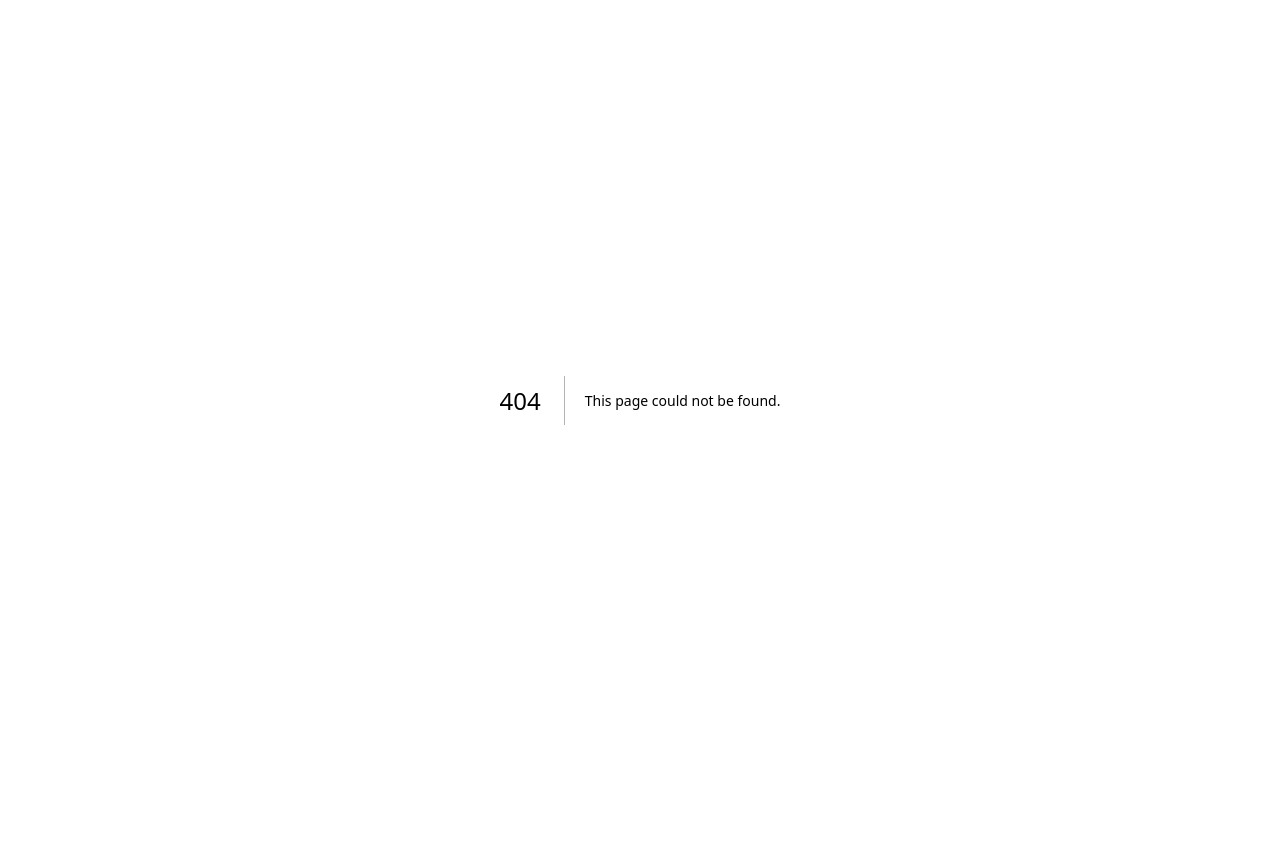
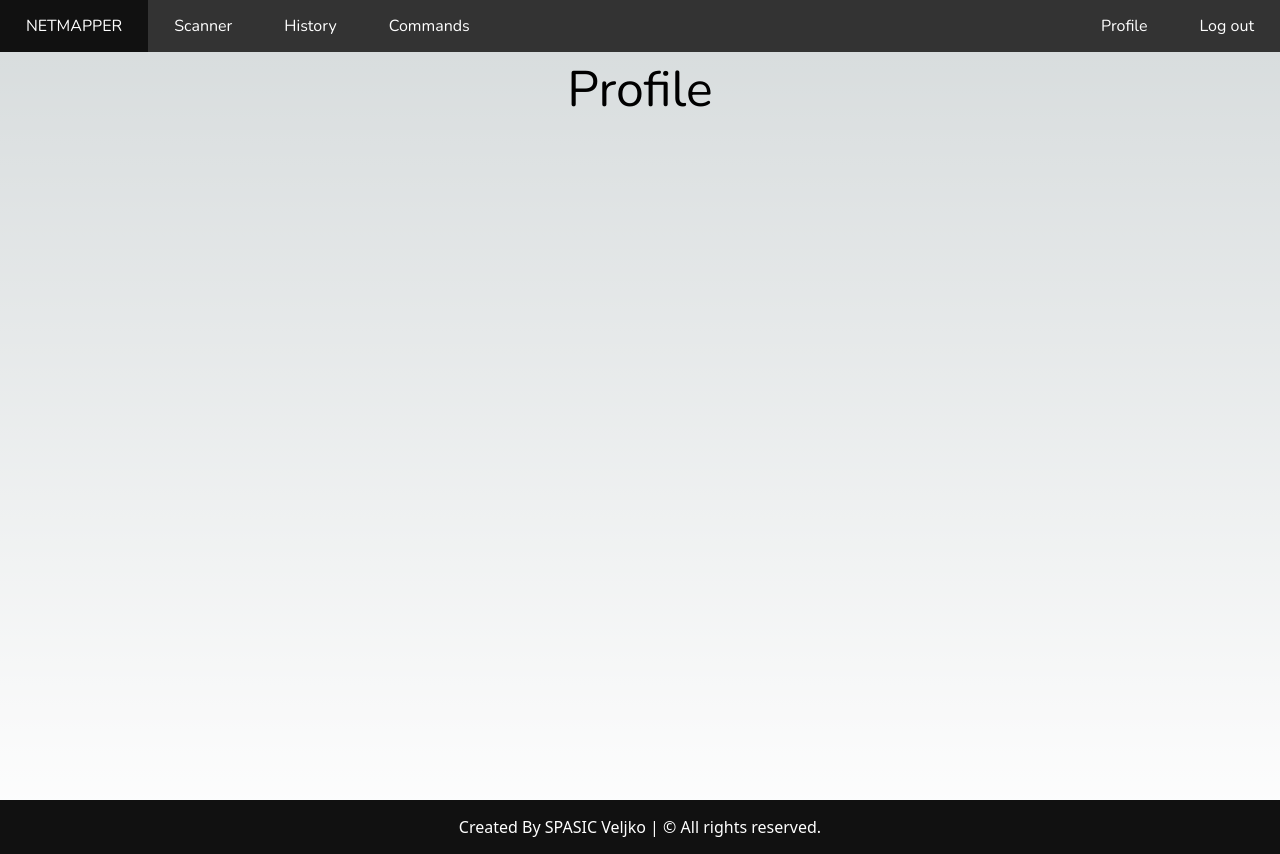
Before and after one commit to TheVSDev/netmapper, a Next.js app: page /profile in a window 1280 px wide. Before the commit this address had no page. Before the commit the page ends 800 px from the top, so only its background shows below. Built offline with nearby package versions, Linux system fonts and the light colour scheme.

Commit message:
done: reorganizing navbar

```diff
--- /dev/null
+++ b/src/pages/profile.jsx
@@ -0,0 +1,26 @@
+// Imports
+import Head from "next/head"
+
+import styles from "@/web/styles/Home.module.css"
+import Title from "@/web/components/Title"
+import NavBar from "@/web/components/NavBar"
+import Footer from "@/web/components/Footer"
+
+const Profile = () => {
+    return (
+        <>
+            <Head>
+                <meta name="viewport" content="width=device-width, initial-scale=1" />
+                <link rel="icon" href="/favicon.svg" />
+                <title>Net Mapper</title>
+            </Head>
+            <main className={styles.main}>
+                <NavBar />
+                <Title titleLabel="Profile" />
+            </main>
+            <Footer />
+        </>
+    )
+}
+
+export default Profile
--- a/src/pages/sign-in.jsx
+++ b/src/pages/sign-in.jsx
@@ -4,7 +4,7 @@ import * as yup from "yup"
 
 import SubmitButton from "@/web/components/SubmitButton.jsx"
 import styles from "@/web/styles/Home.module.css"
-import NavBar from "@/web/components/NavBar"
+import NotConnectedNavbar from "@/web/components/NotConnectedNavbar"
 import Form from "@/web/components/Form"
 import FormField from "@/web/components/FormField"
 import Footer from "@/web/components/Footer"
@@ -30,7 +30,7 @@ const SignIn = () => {
           <title>Net Mapper</title>
       </Head>
       <main className={styles.main}>
-        <NavBar />
+        <NotConnectedNavbar />
         <br />
         <Form
           title="Sign In"
--- a/src/pages/sign-up.jsx
+++ b/src/pages/sign-up.jsx
@@ -4,7 +4,7 @@ import * as yup from "yup"
 import { useRouter } from "next/router.js"
 
 import styles from "@/web/styles/Home.module.css"
-import NavBar from "@/web/components/NavBar"
+import NotConnectedNavbar from "@/web/components/NotConnectedNavbar"
 import Footer from "@/web/components/Footer"
 import Form from "@/web/components/Form.jsx"
 import FormField from "@/web/components/FormField.jsx"
@@ -62,7 +62,7 @@ const SignUp = () => {
           <title>Net Mapper</title>
       </Head>
       <main className={styles.main}>
-        <NavBar />
+        <NotConnectedNavbar />
         <br />
         <Form
           title="Sign Up"
--- a/src/web/components/NavBar.jsx
+++ b/src/web/components/NavBar.jsx
@@ -20,10 +20,10 @@ function NavBar() {
         <Link className={styles.navbarA} href="/commands">Commands</Link>
       </li>
       <li className={styles.navbarLiSign}>
-        <Link className={styles.navbarA} href="/sign-up">Sign up</Link>
+        <Link className={styles.navbarA} href="/">Log out</Link>
       </li>
       <li className={styles.navbarLiSign}>
-        <Link className={styles.navbarA} href="/sign-in">Sign in</Link>
+        <Link className={styles.navbarA} href="/profile">Profile</Link>
       </li>
   </ul>
 
--- /dev/null
+++ b/src/web/components/NotConnectedNavbar.jsx
@@ -0,0 +1,24 @@
+// Imports
+import Link from "next/link"
+
+import styles from "@/web/styles/Navbar.module.css"
+
+// NavBar function
+function NavBar() {
+  return (
+    <ul className={styles.navbarUl}>
+      <li className={styles.navbarLi}>
+        <Link className={styles.navbarA} href="/">NETMAPPER</Link>
+      </li>
+      <li className={styles.navbarLiSign}>
+        <Link className={styles.navbarA} href="/sign-up">Sign up</Link>
+      </li>
+      <li className={styles.navbarLiSign}>
+        <Link className={styles.navbarA} href="/sign-in">Sign in</Link>
+      </li>
+  </ul>
+
+  )
+}
+
+export default NavBar
```
